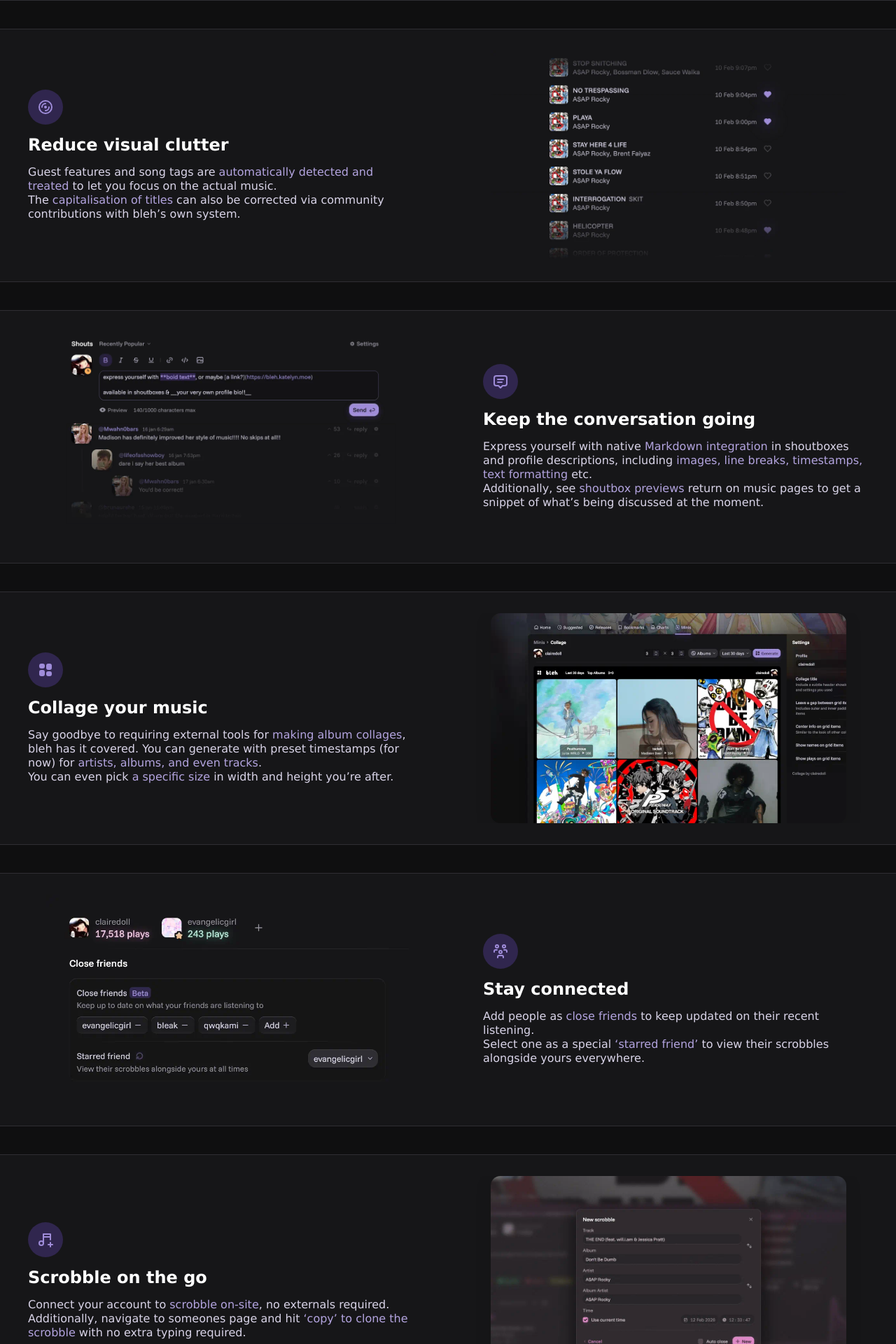
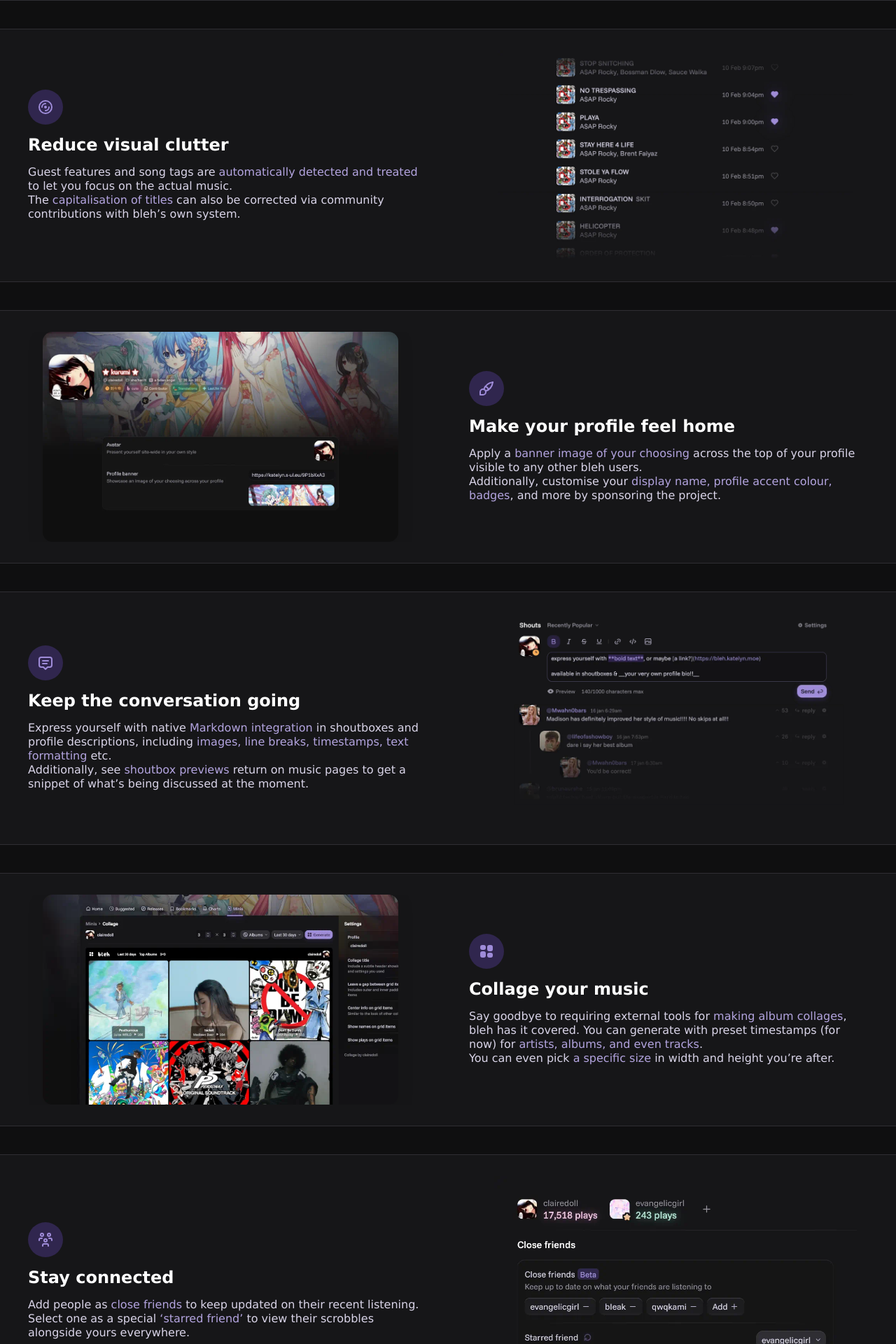
Before and after one commit to katelyynn/bleh-www, a Next.js app: page / in a window 1280 px wide. Shown: the part 1100-3020 px from the top of the page at 70% size. Built offline with nearby package versions, Linux system fonts and the light colour scheme; a web font is replaced by a local one.

Commit message:
feat: almost finish dialog

```diff
--- a/src/app/_components/wizard/wizard.module.css
+++ b/src/app/_components/wizard/wizard.module.css
@@ -18,6 +18,13 @@
     display: flex;
     flex-direction: column;
     gap: 20px;
+
+    &[data-state="open"] {
+        animation: open 0.2s var(--trans-function-ani);
+    }
+    &[data-state="closed"] {
+        animation: close 0.2s var(--trans-function-ani);
+    }
 }
 
 .content {
@@ -32,3 +39,25 @@
     justify-content: space-between;
     gap: 40px;
 }
+
+@keyframes open {
+    from {
+        opacity: 0;
+        scale: 0.95;
+    }
+    to {
+        opacity: 1;
+        scale: 1;
+    }
+}
+
+@keyframes close {
+    from {
+        opacity: 1;
+        scale: 1;
+    }
+    to {
+        opacity: 0;
+        scale: 0.95;
+    }
+}
--- a/src/app/_components/wizard/wizard.tsx
+++ b/src/app/_components/wizard/wizard.tsx
@@ -91,28 +91,39 @@ export function InstallWizard({
                 <div className={styles.content}>
                     {content.body}
                 </div>
-                <WizardStepFooter prev={prev} next={next} nextDisabled={nextDisabled} />
+                <WizardStepFooter step={step} prev={prev} next={next} nextDisabled={nextDisabled} />
             </>
         )
     }
 
     interface WizardStepFooterProps {
+        step: number,
         prev: number,
         next: number,
         nextDisabled: boolean
     }
 
     function WizardStepFooter({
+        step,
         prev,
         next,
         nextDisabled = false
     }: WizardStepFooterProps) {
         return (
             <div className={styles.footer}>
-                <Button onClick={() => setStep(prev)}>
-                    <IconChevronLeft size={14} />
-                    Back
-                </Button>
+                {step == 0 ? (
+                    <Dialog.Close asChild>
+                        <Button onClick={() => setStep(prev)}>
+                            <IconChevronLeft size={14} />
+                            Back
+                        </Button>
+                    </Dialog.Close>
+                ): (
+                    <Button onClick={() => setStep(prev)}>
+                        <IconChevronLeft size={14} />
+                        Back
+                    </Button>
+                )}
                 <Button primary onClick={() => setStep(next)} disabled={nextDisabled}>
                     Next
                     <IconChevronRight size={14} />
--- a/src/app/page.tsx
+++ b/src/app/page.tsx
@@ -1,4 +1,4 @@
-import { IconBadgesFilled, IconBlocks, IconClearFormatting, IconDisc, IconDownload, IconDroplet, IconHeart, IconLabel, IconLanguage, IconLanguageHiragana, IconLayout2, IconLayout2Filled, IconMessage2, IconMusicPlus, IconProgressCheck, IconUsersGroup } from "@tabler/icons-react";
+import { IconBadgesFilled, IconBlocks, IconBrush, IconClearFormatting, IconDisc, IconDownload, IconDroplet, IconHeart, IconLabel, IconLanguage, IconLanguageHiragana, IconLayout2, IconLayout2Filled, IconMessage2, IconMusicPlus, IconProgressCheck, IconUsersGroup } from "@tabler/icons-react";
 import { Brand } from "./_components/brand/brand";
 import { Card, Content, SideLeft, SideRight } from "./_components/content/content";
 import { Feature, FeatureIcon, FeatureList } from "./_components/feature/feature";
@@ -98,14 +98,14 @@ export default function Home() {
             <Section>
                 <Card>
                     <Content column={false} outer>
-                        <SideLeft span>
+                        <SideLeft>
                             <Content>
                                 <FeatureIcon icon={IconDisc} large />
                                 <h2>Reduce visual clutter</h2>
                                 <p>Guest features and song tags are <em>automatically detected and treated</em> to let you focus on the actual music.<br />The <em>capitalisation of titles</em> can also be corrected via community contributions with bleh’s own system.</p>
                             </Content>
                         </SideLeft>
-                        <SideRight>
+                        <SideRight span>
                             <Content>
                                 <Image src={'/tracks.webp'} alt="Reduce visual clutter" shrink />
                             </Content>
@@ -116,16 +116,34 @@ export default function Home() {
             <Section>
                 <Card>
                     <Content column={false} outer>
+                        <SideLeft span>
+                            <Content>
+                                <Image src={'/banner.webp'} alt="Make your profile feel home" shrink round />
+                            </Content>
+                        </SideLeft>
+                        <SideRight>
+                            <Content>
+                                <FeatureIcon icon={IconBrush} large />
+                                <h2>Make your profile feel home</h2>
+                                <p>Apply a <em>banner image of your choosing</em> across the top of your profile visible to any other bleh users.<br />Additionally, customise your <em>display name, profile accent colour, badges</em>, and more by sponsoring the project.</p>
+                            </Content>
+                        </SideRight>
+                    </Content>
+                </Card>
+            </Section>
+            <Section>
+                <Card>
+                    <Content column={false} outer>
                         <SideLeft>
                             <Content>
-                                <Image src={'/express.webp'} alt="Keep the conversation going" shrink />
+                                <FeatureIcon icon={IconMessage2} large />
+                                <h2>Keep the conversation going</h2>
+                                <p>Express yourself with native <em>Markdown integration</em> in shoutboxes and profile descriptions, including <em>images, line breaks, timestamps, text formatting</em> etc.<br />Additionally, see <em>shoutbox previews</em> return on music pages to get a snippet of what’s being discussed at the moment.</p>
                             </Content>
                         </SideLeft>
                         <SideRight span>
                             <Content>
-                                <FeatureIcon icon={IconMessage2} large />
-                                <h2>Keep the conversation going</h2>
-                                <p>Express yourself with native <em>Markdown integration</em> in shoutboxes and profile descriptions, including <em>images, line breaks, timestamps, text formatting</em> etc.<br />Additionally, see <em>shoutbox previews</em> return on music pages to get a snippet of what’s being discussed at the moment.</p>
+                                <Image src={'/express.webp'} alt="Keep the conversation going" shrink />
                             </Content>
                         </SideRight>
                     </Content>
@@ -136,14 +154,14 @@ export default function Home() {
                     <Content column={false} outer>
                         <SideLeft span>
                             <Content>
-                                <FeatureIcon icon={IconLayout2Filled} large />
-                                <h2>Collage your music</h2>
-                                <p>Say goodbye to requiring external tools for <em>making album collages</em>, bleh has it covered. You can generate with preset timestamps (for now) for <em>artists, albums, and even tracks</em>.<br />You can even pick <em>a specific size</em> in width and height you’re after.</p>
+                                <Image src={'/collage.webp'} alt="Collage your music" shrink round />
                             </Content>
                         </SideLeft>
                         <SideRight>
                             <Content>
-                                <Image src={'/collage.webp'} alt="Collage your music" shrink round />
+                                <FeatureIcon icon={IconLayout2Filled} large />
+                                <h2>Collage your music</h2>
+                                <p>Say goodbye to requiring external tools for <em>making album collages</em>, bleh has it covered. You can generate with preset timestamps (for now) for <em>artists, albums, and even tracks</em>.<br />You can even pick <em>a specific size</em> in width and height you’re after.</p>
                             </Content>
                         </SideRight>
                     </Content>
@@ -154,14 +172,14 @@ export default function Home() {
                     <Content column={false} outer>
                         <SideLeft>
                             <Content>
-                                <Image src={'/close_friends.webp'} alt="Stay connected" shrink />
+                                <FeatureIcon icon={IconUsersGroup} large />
+                                <h2>Stay connected</h2>
+                                <p>Add people as <em>close friends</em> to keep updated on their recent listening.<br />Select one as a special <em>‘starred friend’</em> to view their scrobbles alongside yours everywhere.</p>
                             </Content>
                         </SideLeft>
                         <SideRight span>
                             <Content>
-                                <FeatureIcon icon={IconUsersGroup} large />
-                                <h2>Stay connected</h2>
-                                <p>Add people as <em>close friends</em> to keep updated on their recent listening.<br />Select one as a special <em>‘starred friend’</em> to view their scrobbles alongside yours everywhere.</p>
+                                <Image src={'/close_friends.webp'} alt="Stay connected" shrink />
                             </Content>
                         </SideRight>
                     </Content>
@@ -172,14 +190,14 @@ export default function Home() {
                     <Content column={false} outer>
                         <SideLeft span>
                             <Content>
-                                <FeatureIcon icon={IconMusicPlus} large />
-                                <h2>Scrobble on the go</h2>
-                                <p>Connect your account to <em>scrobble on-site</em>, no externals required.<br />Additionally, navigate to someones page and hit <em>‘copy’ to clone the scrobble</em> with no extra typing required.</p>
+                                <Image src={'/scrobble.webp'} alt="Scrobble on the go" shrink round />
                             </Content>
                         </SideLeft>
                         <SideRight>
                             <Content>
-                                <Image src={'/scrobble.webp'} alt="Scrobble on the go" shrink round />
+                                <FeatureIcon icon={IconMusicPlus} large />
+                                <h2>Scrobble on the go</h2>
+                                <p>Connect your account to <em>scrobble on-site</em>, no externals required.<br />Additionally, navigate to someones page and hit <em>‘copy’ to clone the scrobble</em> with no extra typing required.</p>
                             </Content>
                         </SideRight>
                     </Content>
@@ -188,11 +206,6 @@ export default function Home() {
             <Section alternate>
                 <Content column={false} outer>
                     <SideLeft span>
-                        <Content>
-                            <Image src={'/sponsor.webp'} alt="Sponsors get rewards" shrink round />
-                        </Content>
-                    </SideLeft>
-                    <SideRight>
                         <Content>
                             <h2>Sponsors get rewards</h2>
                             <FeatureList>
@@ -209,6 +222,11 @@ export default function Home() {
                                     Choose a <em>custom badge</em> to show on your avatar when sponsoring monthly. You can choose the icon, colour, and text.
                                 </Feature>
                             </FeatureList>
+                        </Content>
+                    </SideLeft>
+                    <SideRight>
+                        <Content>
+                            <Image src={'/sponsor.webp'} alt="Sponsors get rewards" shrink round />
                         </Content>
                     </SideRight>
                 </Content>
```
Also changed, not shown: public/banner.webp.
